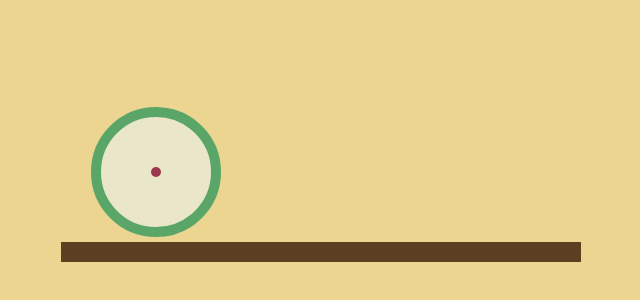
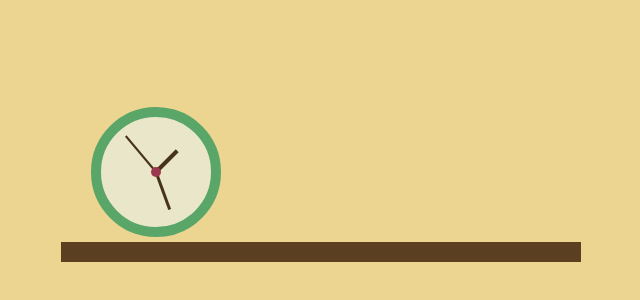
Before and after one commit to tod619/21_CSSDrawing_BookShelf, a plain HTML site: page index.html in a window 1280 px wide. Shown: the part 148-448 px from the top of the page, 319-959 px from the left. Drawn offline with Linux system fonts and the light colour scheme.

Commit message:
add style to the clock hands in style.css file

```diff
--- a/style.css
+++ b/style.css
@@ -35,4 +35,34 @@ body {
     left: 50%;
     top: 50%;
     transform: translate(-50%, -50%);
+    z-index: 9;
 }
+
+.hand {
+    width: 4px;
+    height: 50px;
+    background-color: #47321a;
+    position: absolute;
+    left: 50%;
+    top: 50%;
+    transform: translate(-50%, -100%);
+    transform-origin: bottom;
+}
+
+.hour-hand {
+    height: 30px;
+    transform: translate(-50%, -100%) rotate(45deg);
+}
+
+.minute-hand {
+    height: 40px;
+    width: 3px;
+    transform: translate(-50%, -100%) rotate(160deg);
+
+}
+
+.second-hand {
+    height: 47px;
+    width: 2px;
+    transform: translate(-50%, -100%) rotate(-40deg);
+}
```
